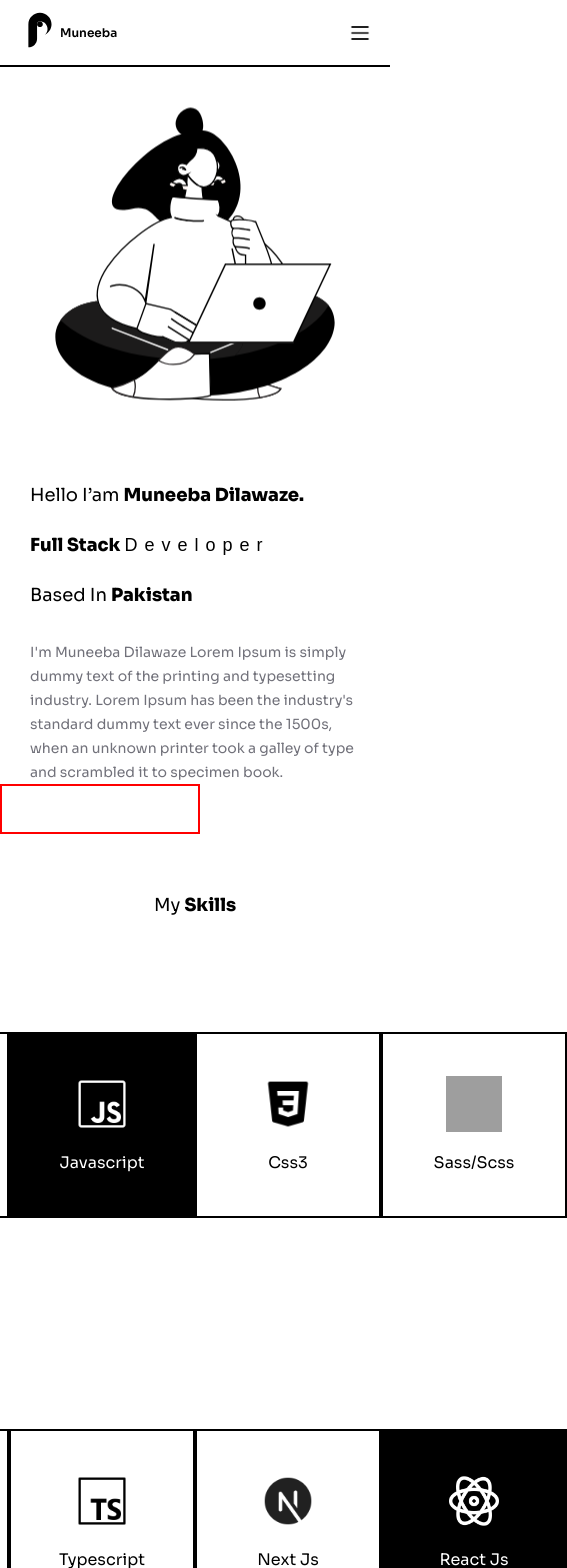
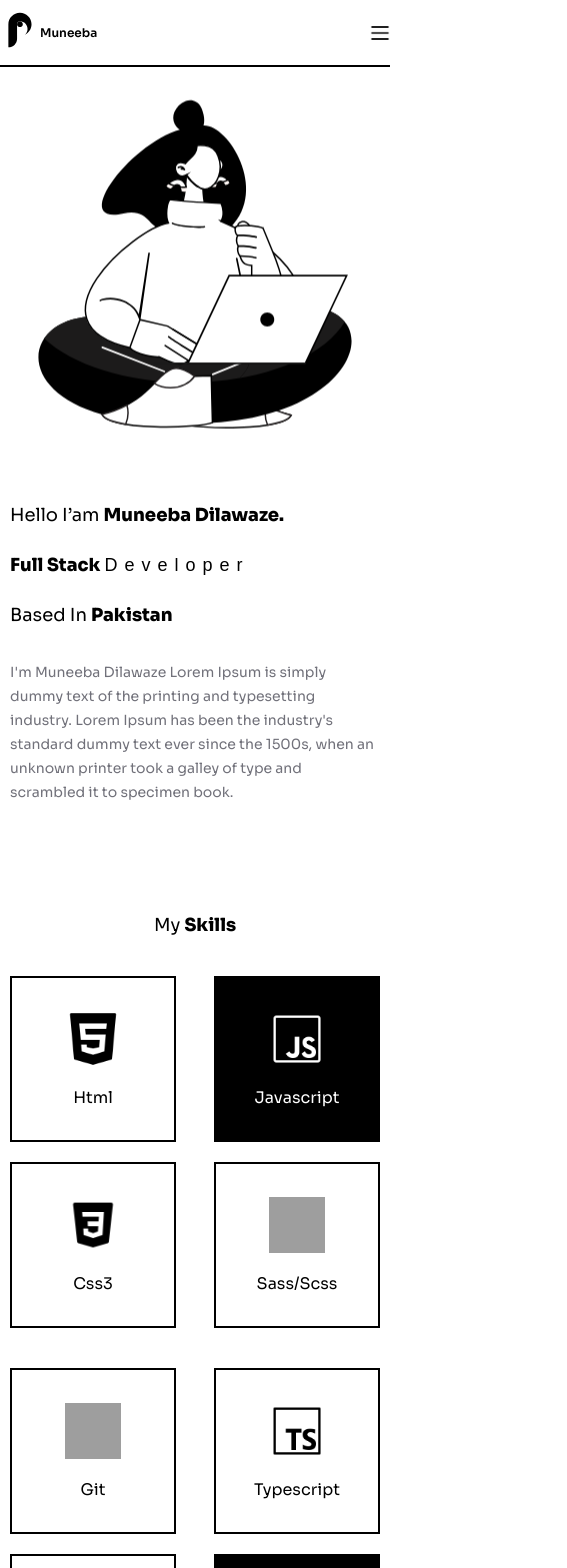
Before and after one commit to muneebaa/MyPortfolio, a React (Vite) app: page / in a window 390 px wide. Shown: the top 1568 px of the page, 567 px wide, since content can reach past the window. Built offline with nearby package versions, Linux system fonts and the light colour scheme; grey boxes are pictures that could not be loaded; a web font is replaced by a local one.

Commit message:
responsiveness added

```diff
--- a/src/commonComponents/Navbar/style.css
+++ b/src/commonComponents/Navbar/style.css
@@ -79,7 +79,8 @@
   .nav_logo_text {
     font-size: 14px;
   }
-  .links_non_scroll a {
+  .links_non_scroll a,
+  .links_scroll a {
     font-size: 12px;
   }
   .nav_resume p {
@@ -91,7 +92,8 @@
   .nav_logo_text {
     font-size: 12px;
   }
-  .links_non_scroll a {
+  .links_non_scroll a,
+  .links_scroll a {
     font-size: 10px;
   }
   .nav_resume p {
@@ -103,7 +105,8 @@
   .nav_logo_text {
     font-size: 12px;
   }
-  .links_non_scroll a {
+  .links_non_scroll a,
+  .links_scroll a {
     font-size: 10px;
   }
   .nav_resume p {
--- a/src/commonComponents/SkillCard/style.css
+++ b/src/commonComponents/SkillCard/style.css
@@ -6,6 +6,7 @@
   align-items: center;
   justify-content: center;
   flex-direction: column;
+  margin: 0 10px;
 }
 
 .card_main_dark {
@@ -17,6 +18,7 @@
   align-items: center;
   justify-content: center;
   flex-direction: column;
+  margin: 0 10px;
 }
 
 .card_image {
@@ -37,3 +39,44 @@
   color: white;
   margin-top: 20px;
 }
+
+@media only screen and (max-width: 1000px) {
+  .card_main {
+    margin-top: 20px;
+  }
+
+  .card_main_dark {
+    margin-top: 20px;
+  }
+}
+
+@media only screen and (max-width: 425px) {
+  .card_main {
+    width: 166px;
+    height: 166px;
+    margin-top: 20px;
+  }
+
+  .card_main_dark {
+    width: 166px;
+    height: 166px;
+    margin-top: 20px;
+  }
+}
+
+@media only screen and (max-width: 380px) {
+  .card_main {
+    width: 136px;
+    height: 136px;
+  }
+
+  .card_main_dark {
+    width: 136px;
+    height: 136px;
+  }
+
+  .card_image {
+    width: 36px;
+    height: 36px;
+  }
+}
--- a/src/index.css
+++ b/src/index.css
@@ -112,11 +112,17 @@ body {
   }
 }
 
-@media only screen and (max-width: 570px) {
+@media only screen and (max-width: 610px) {
   .spacing_main {
     padding-left: 20px;
     padding-right: 20px;
-    /* border: 2px solid red; */
+  }
+}
+
+@media only screen and (max-width: 570px) {
+  .spacing_main {
+    padding-left: 0;
+    padding-right: 0;
   }
 
   .nav_resume {
@@ -125,10 +131,9 @@ body {
 }
 
 .hidden_div {
-  color: transpaent;
   height: 50px;
   width: 200px;
-  border: 2px solid red;
+  /* border: 2px solid red; */
 }
 
 /* button {
--- a/src/mainComponents/Home/style.css
+++ b/src/mainComponents/Home/style.css
@@ -1,7 +1,8 @@
 .home_main {
   display: flex;
   align-items: center;
-  height: calc(100vh - 60px);
+  justify-content: center;
+  height: calc(100vh - 5px);
   padding-top: 90px;
 }
 
@@ -25,11 +26,6 @@
   margin-top: 20px;
   line-height: 24px; /* 150% */
 }
-
-/* .home_section2 img {
-  height: 100%;
-  width: 100%;
-} */
 
 .home_section2 img {
   height: 100%;
@@ -92,6 +88,9 @@
   h1 {
     font-size: 18px;
   }
+  .home_main {
+    height: auto;
+  }
 }
 
 @media only screen and (max-width: 360px) {
--- a/src/mainComponents/Skills/style.css
+++ b/src/mainComponents/Skills/style.css
@@ -1,6 +1,5 @@
 .skills_main {
-  height: 100vh;
-  margin-top: 60px;
+  margin: 60px 0;
 }
 
 .skills_inner {
@@ -18,9 +17,8 @@
   display: flex;
   align-items: center;
   justify-content: center;
-  /* border: 2px solid red; */
   flex-wrap: wrap;
-  height: calc(100vh - 50px);
+  margin-top: 70px;
 }
 
 .skills_cards {
@@ -28,5 +26,28 @@
   width: 100%;
   justify-content: space-between;
   margin-top: 20px;
-  /* border: 2px solid green; */
+  flex-wrap: wrap;
 }
+
+@media only screen and (max-width: 1000px) {
+  .skills_cards {
+    width: 70%;
+  }
+}
+
+@media only screen and (max-width: 730px) {
+  .skills_cards {
+    width: 80%;
+  }
+
+  .skills_wrapper {
+    margin-top: 0;
+  }
+}
+
+@media only screen and (max-width: 620px) {
+  .skills_cards {
+    width: 100%;
+    justify-content: space-between;
+  }
+}
```
